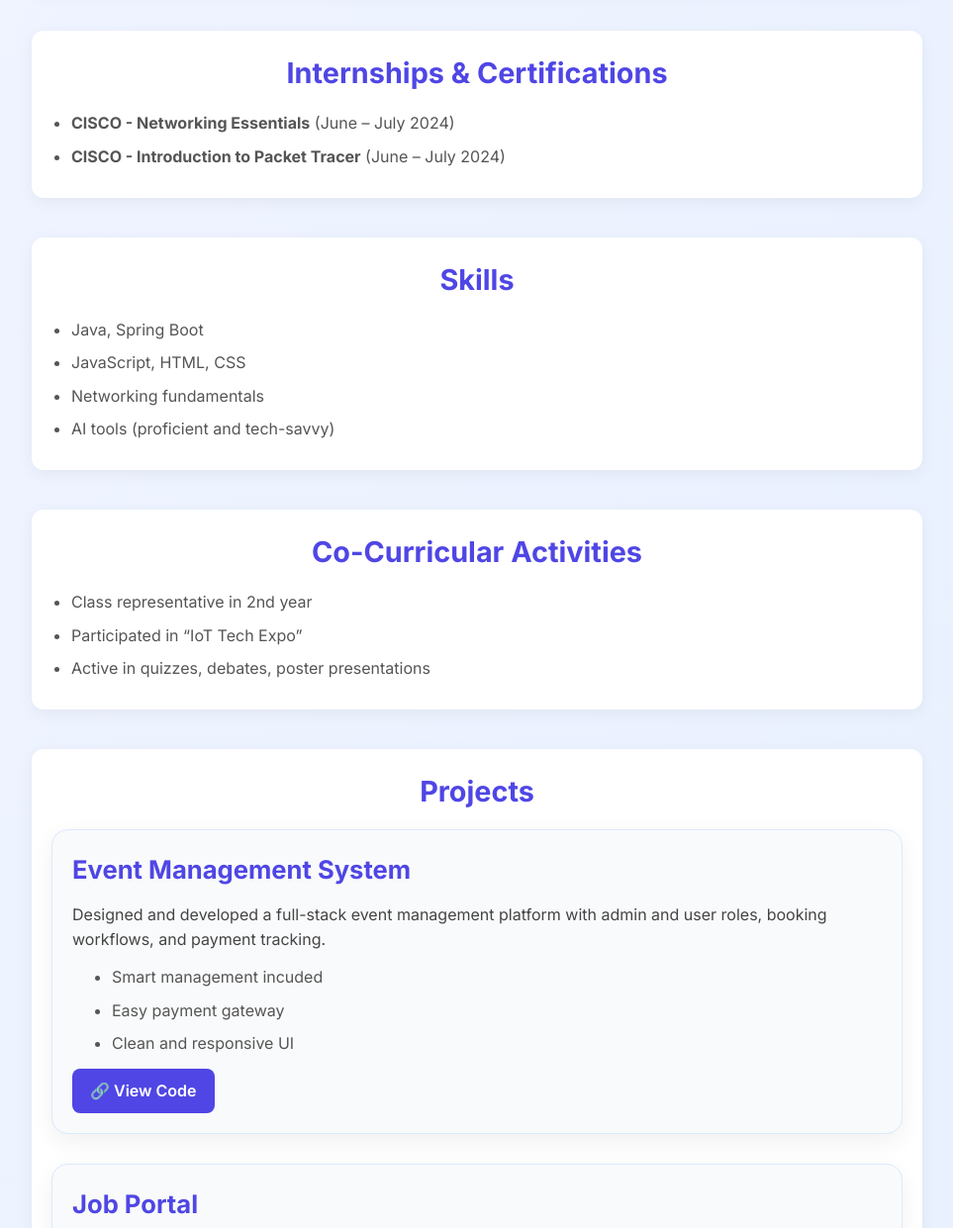
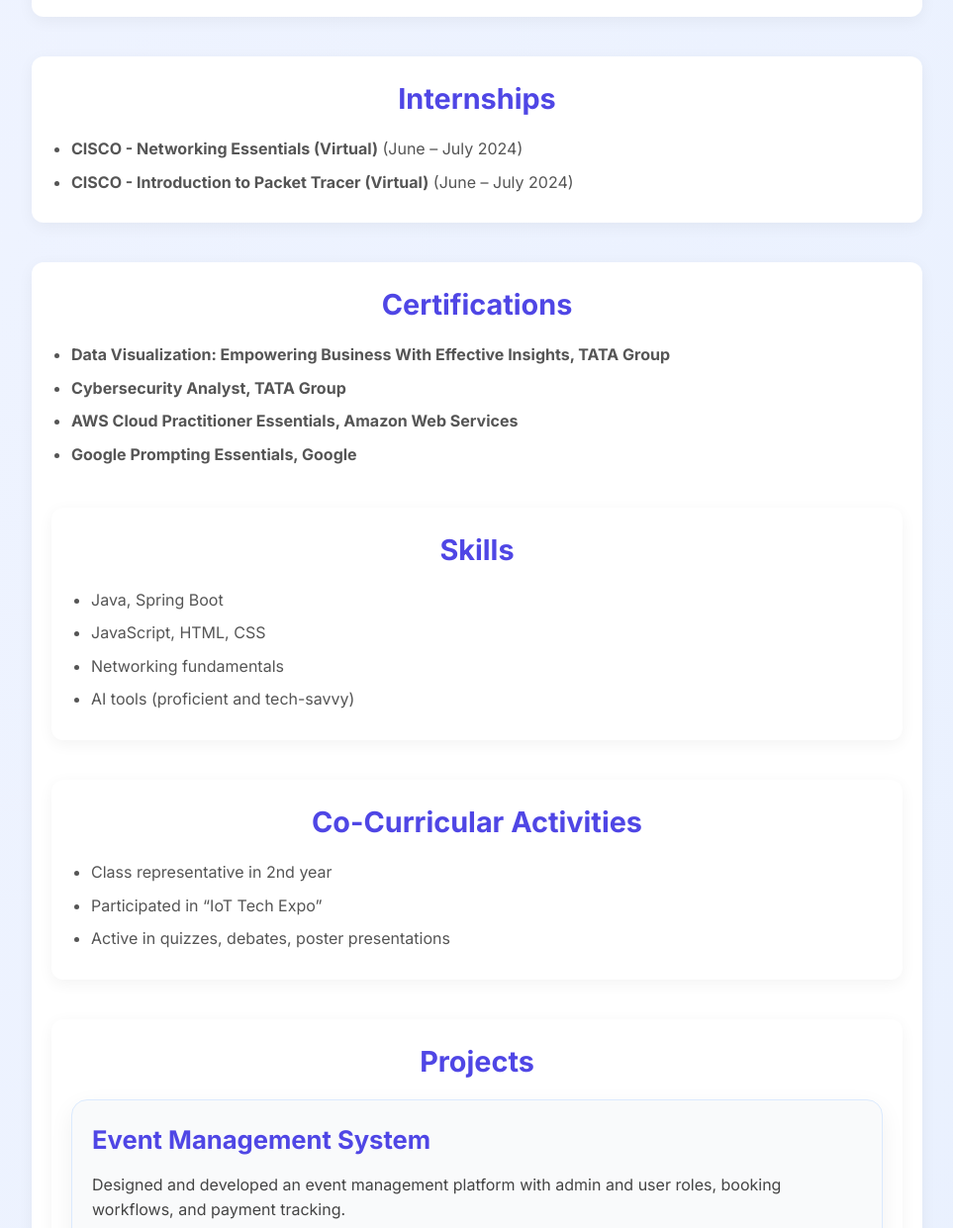
Before and after one commit to VericharlaYaswanth/YaswanthVericharla_portfolio, a plain HTML site: page index.html in a window 1280 px wide. Shown: the part 917-2158 px from the top of the page at 99% size, without its empty margins (158-1121 px from the left). Drawn offline with Linux system fonts and the light colour scheme.

Commit message:
Update index.html

```diff
--- a/index.html
+++ b/index.html
@@ -4,29 +4,24 @@
   <meta charset="UTF-8" />
   <meta name="viewport" content="width=device-width, initial-scale=1.0"/>
   <title>Yaswanth Vericharla | Portfolio</title>
-
-  <!-- Google Fonts -->
   <link href="https://fonts.googleapis.com/css2?family=Inter:wght@400;600;700&display=swap" rel="stylesheet" />
   <link rel="stylesheet" href="style.css" />
 </head>
 <body>
 
-  <!-- Header -->
   <header>
     <h1>Yaswanth Vericharla</h1>
-    <p>Loading...</p> <!-- Filled by JS typing effect -->
+    <p>Loading...</p>
   </header>
 
-  <!-- About -->
   <section id="about">
     <img src="assets/profile.jpg" alt="Yaswanth Vericharla" class="profile-img" />
     <h2>About Me</h2>
     <p>
-      I'm a Computer Science Engineering student from KL University with a strong foundation in networking, AI tools, and full-stack development. I’m passionate about building efficient tech solutions and actively involved in academic and technical events.
+      I'm a Computer Science Engineering student with specialization in CyberSecurtity and BlockChain Technology from KL University with a strong foundation in networking, AI tools, and full-stack development. I’m passionate about building efficient tech solutions and actively involved in academic and technical events.
     </p>
   </section>
 
-  <!-- Education -->
   <section id="education">
     <h2>Education</h2>
     <div class="edu">
@@ -44,16 +39,23 @@
     </div>
   </section>
 
-  <!-- Internships & Certifications -->
   <section id="internships">
-    <h2>Internships & Certifications</h2>
+    <h2>Internships</h2>
     <ul>
-      <li><strong>CISCO - Networking Essentials</strong> (June – July 2024)</li>
-      <li><strong>CISCO - Introduction to Packet Tracer</strong> (June – July 2024)</li>
+      <li><strong>CISCO - Networking Essentials (Virtual)</strong> (June – July 2024)</li>
+      <li><strong>CISCO - Introduction to Packet Tracer (Virtual)</strong> (June – July 2024)</li>
     </ul>
   </section>
 
-  <!-- Skills -->
+  <section id="certifications">
+    <h2>Certifications</h2>
+    <ul>
+      <li><strong>Data Visualization: Empowering Business With Effective Insights, TATA Group</strong></li>
+      <li><strong>Cybersecurity Analyst, TATA Group</strong></li>
+      <li><strong>AWS Cloud Practitioner Essentials, Amazon Web Services</strong></li>
+      <li><strong>Google Prompting Essentials, Google</strong></li>
+    </ul>
+
   <section id="skills">
     <h2>Skills</h2>
     <ul>
@@ -64,7 +66,6 @@
     </ul>
   </section>
 
-  <!-- Activities -->
   <section id="activities">
     <h2>Co-Curricular Activities</h2>
     <ul>
@@ -74,21 +75,15 @@
     </ul>
   </section>
 
-  <!-- Projects -->
   <section id="projects">
     <h2>Projects</h2>
 
     <div class="project">
       <h3>Event Management System</h3>
       <p>
-        Designed and developed a full-stack  event management platform with admin and user roles, booking workflows, and payment tracking.
+        Designed and developed an event management platform with admin and user roles, booking workflows, and payment tracking.
       </p>
-      <ul>
-        <li>Smart management incuded</li>
-        <li>Easy payment gateway</li>
-        <li>Clean and responsive UI</li>
-      </ul>
-      <a href="https://github.com/yourusername/event-management" target="_blank">🔗 View Code</a>
+      <a href="https://github.com/VericharlaYaswanth/Mayuka-EventManagementSystem" target="_blank">🔗 View Code</a>
     </div>
 
     <div class="project">
@@ -106,7 +101,6 @@
     </div>
   </section>
 
-  <!-- Hobbies -->
   <section id="hobbies">
     <h2>Hobbies</h2>
     <ul>
@@ -116,11 +110,10 @@
     </ul>
   </section>
 
-  <!-- Footer with Personal Info -->
   <footer>
     <p>📍 Guntur, Andhra Pradesh, India</p>
-    <p>📞 +91-7396571512 | ✉️ yaswanth.verichrala@gmail.com</p>
-    <p>© 2025 Yaswanth Vericharla</p>
+    <p>📞 +91-7396571512 | ✉️ yaswanth.vericharla@gmail.com</p>
+    <p>© 2025 Yaswanth Vericharla •</p>
   </footer>
 
   <script src="script.js"></script>
```
